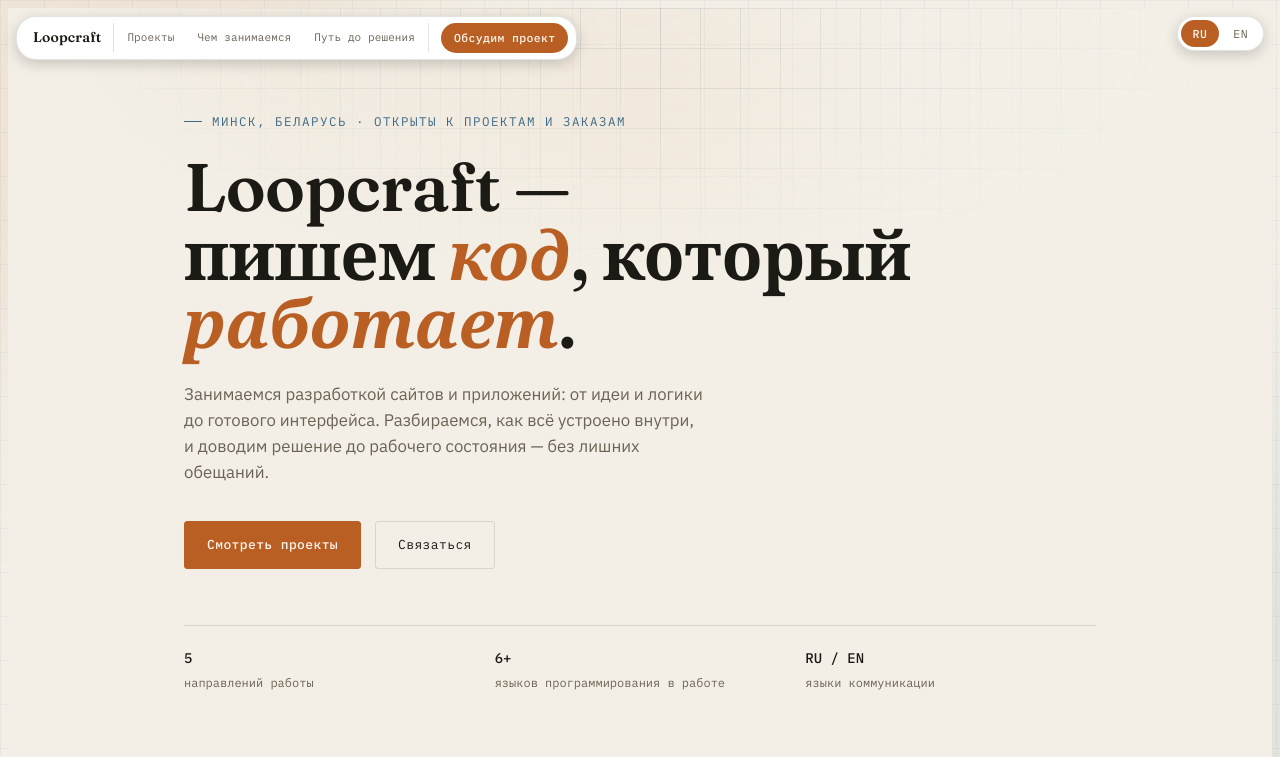
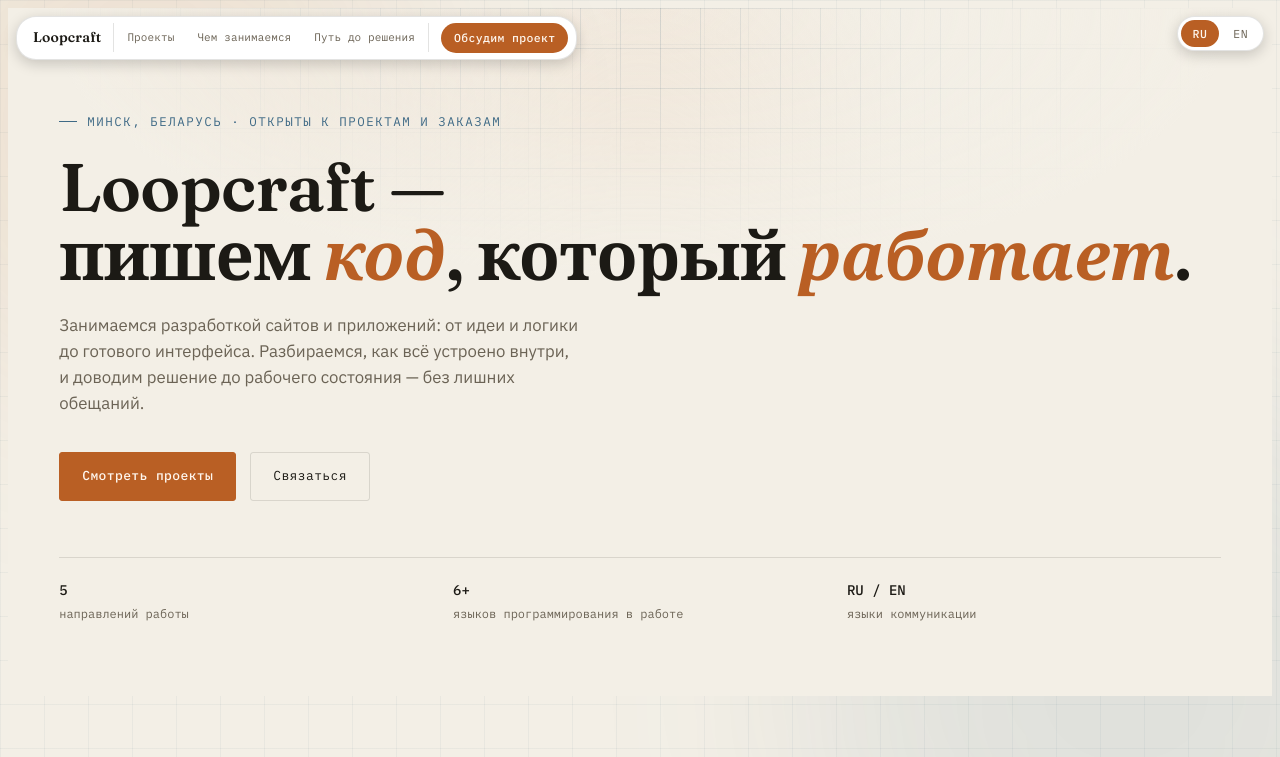
Before and after one commit to Egor-sys/portfolio, a plain HTML site: page index.html in a window 1280 px wide. Shown: the top 757 px of the page. Drawn offline with Linux system fonts and the light colour scheme.

Commit message:
Update index.html

```diff
--- a/index.html
+++ b/index.html
@@ -126,9 +126,9 @@
   }
 
   .wrap{
-    max-width:960px;
+    max-width:1320px;
     margin-inline:auto;
-    padding-inline:24px;
+    padding-inline:clamp(24px, 4vw, 64px);
   }
   h1,h2,h3{
     font-family:"Fraunces", Georgia, serif;
```
